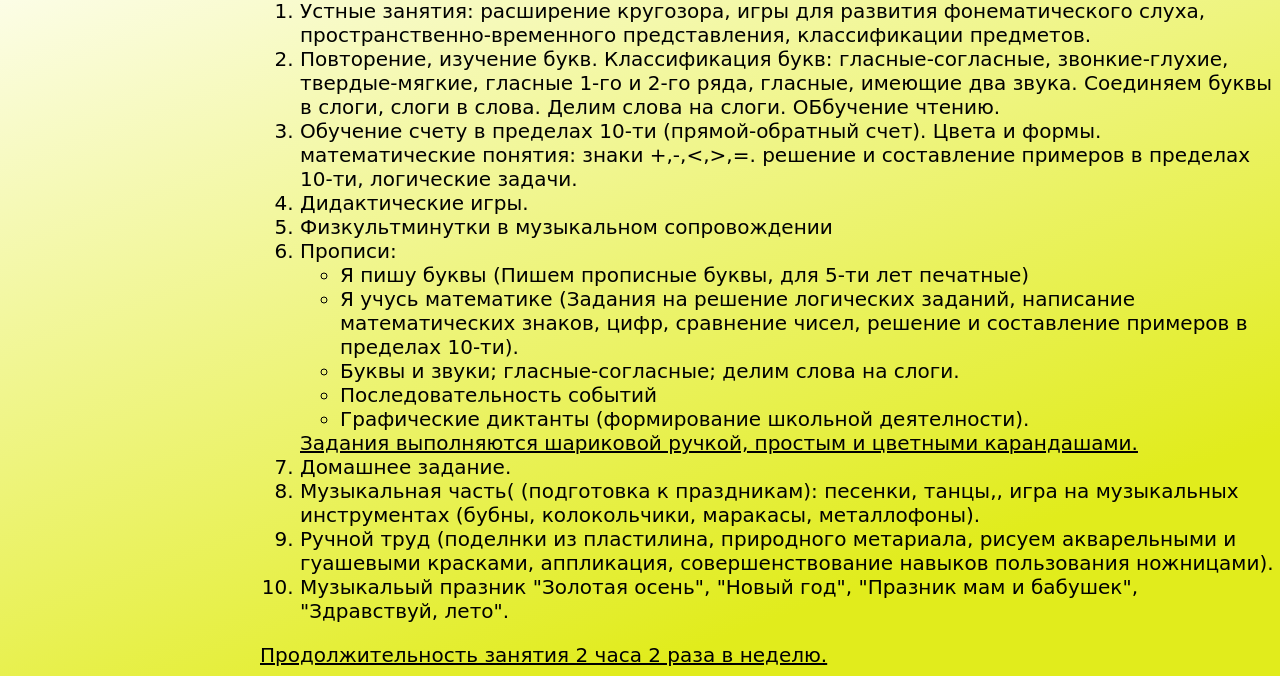
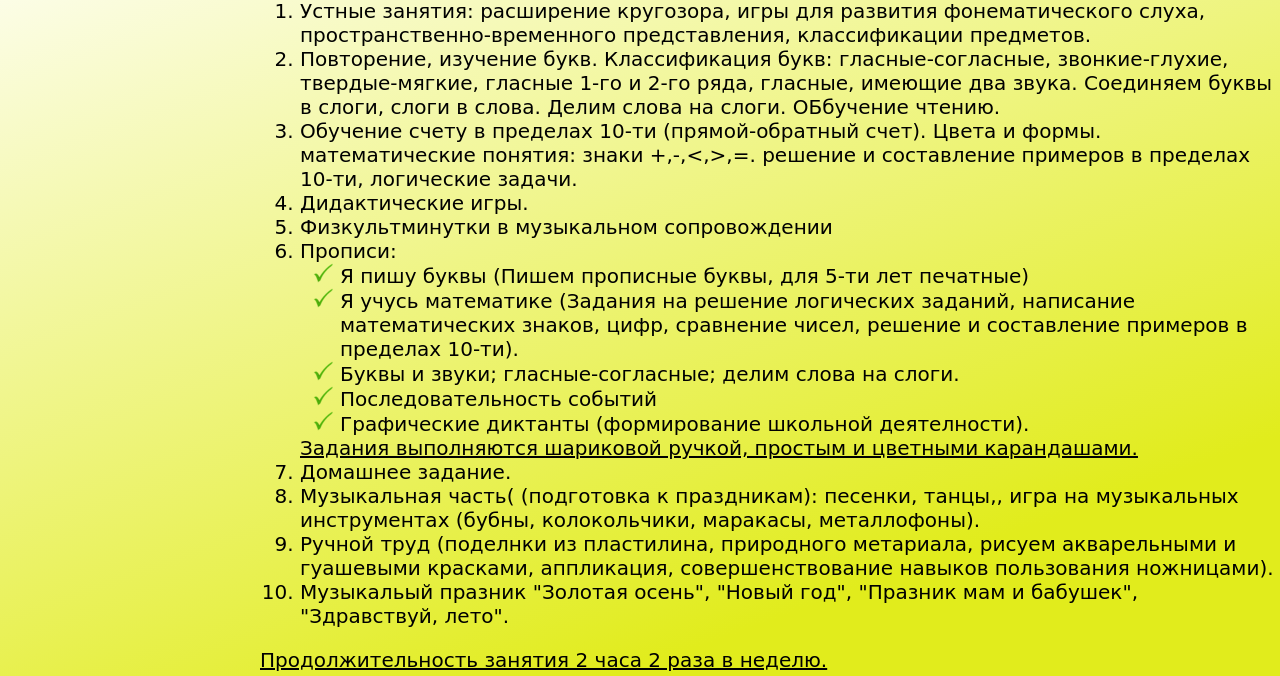
Before and after one commit to dragondmitriz/sunny.ru, a PHP site: page /lessons.php in a window 1280 px wide. Shown: the part 911-1587 px from the top of the page. Run offline with PHP 8.4, Linux system fonts and the light colour scheme.

Commit message:
перенес уникальные значки списков из главной на весь сайт

```diff
--- a/css/index.css
+++ /dev/null
@@ -1,3 +0,0 @@
-ul{
-    list-style-image: url("/images/spis-mark.png");
-}
--- a/css/layout.css
+++ b/css/layout.css
@@ -4,6 +4,10 @@ body{
     margin: 0;
     font-family:"Comic Sans MS", cursive;
     font-size: 20px;
+}
+
+ul{
+    list-style-image: url("/images/spis-mark.png");
 }
 
 h1, h2, h3{
```
